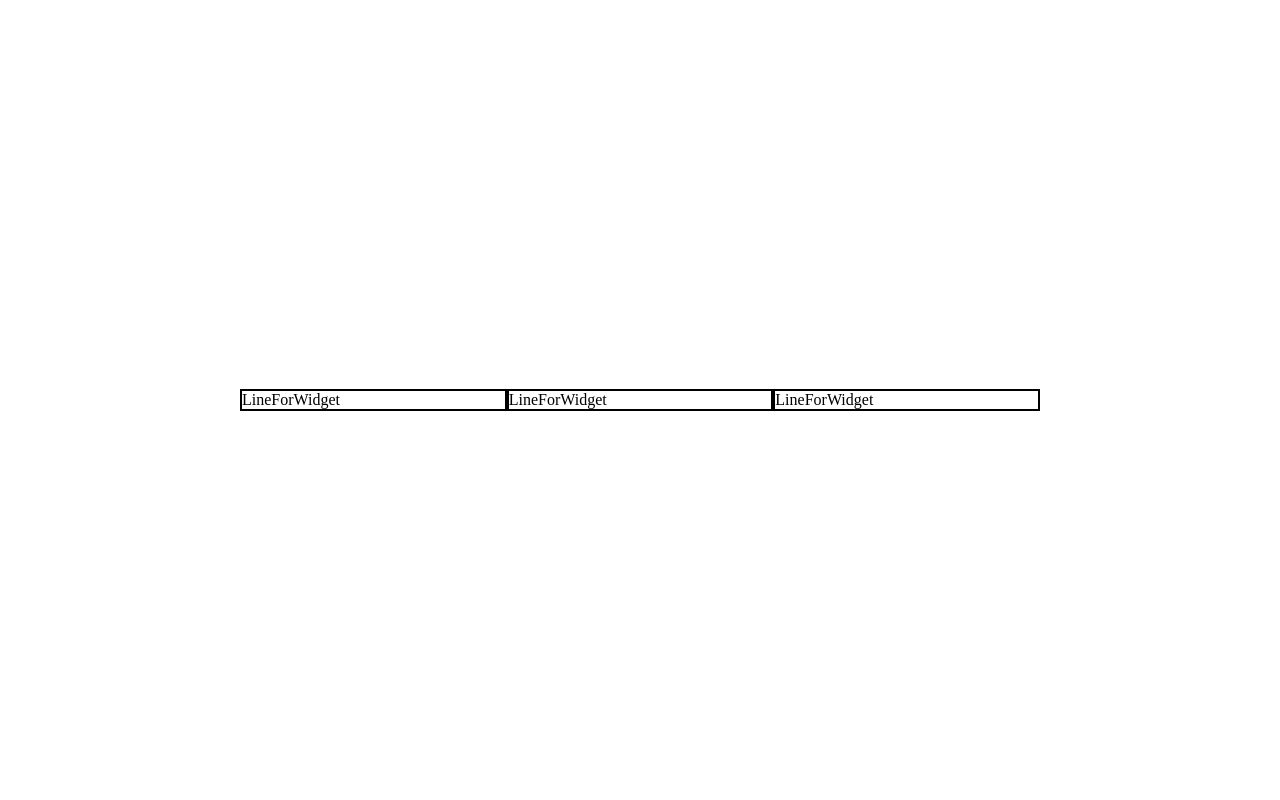
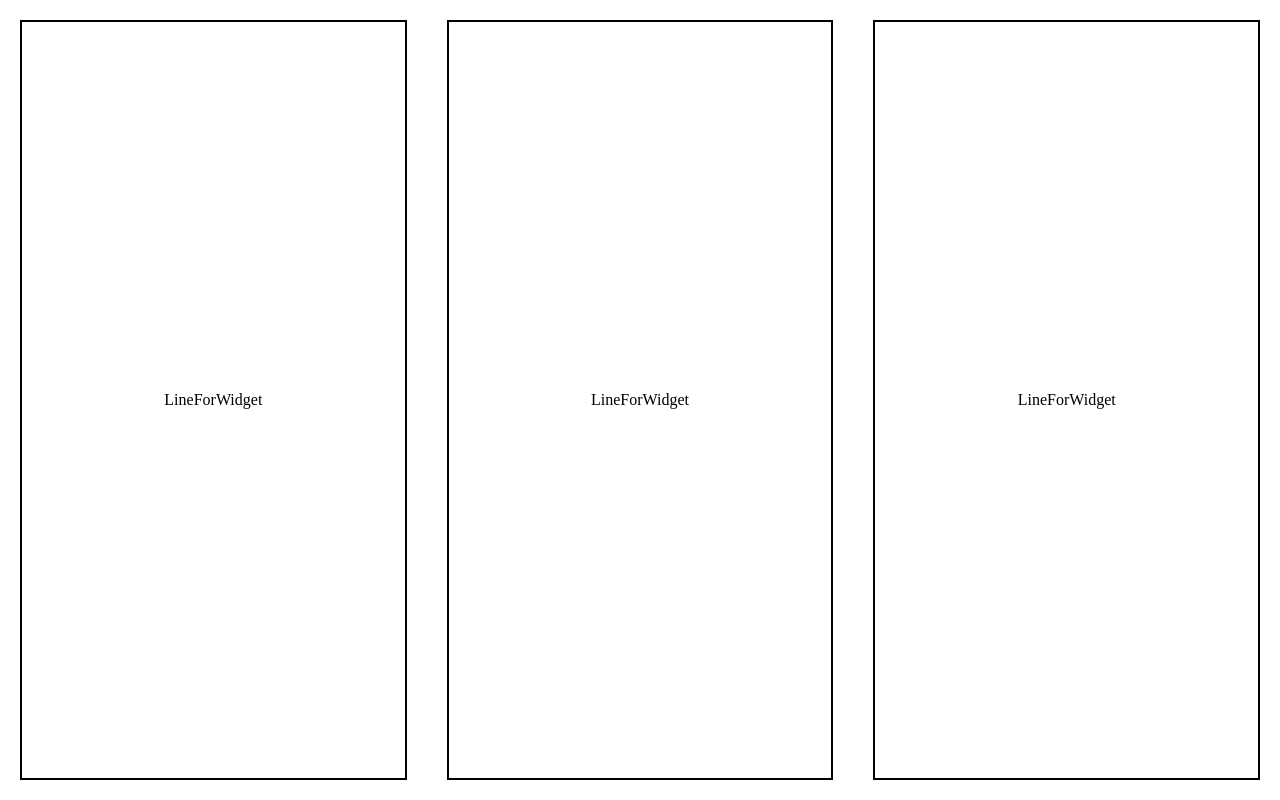
Before and after one commit to pipistrellla/udv-widget-app, a React (Create React App) app: page / in a window 1280 px wide. Built offline with nearby package versions, Linux system fonts and the light colour scheme.

Commit message:
сделал структура прокта

```diff
--- a/src/app/styles/App.css
+++ b/src/app/styles/App.css
@@ -1,17 +1,7 @@
-* {
-  margin: 0;
-  padding: 0;
-}
-
-body {
-  min-width: 100%;
-  min-height: 100%;
-  display: flex;
-  align-items: center;
-  justify-content: center;
-}
+@import "reset";
+@import "variables";
 
 .App {
-  min-width: 100dvh;
-  min-height: 100dvh;
+  width: 100%;
+  height: 100%;
 }
--- /dev/null
+++ b/src/app/styles/reset.css
@@ -0,0 +1,13 @@
+* {
+    margin: 0;
+    padding: 0;
+    box-sizing: border-box;
+}
+
+input,
+button,
+textarea,
+select {
+    margin: 0;
+    font: inherit;
+}
--- /dev/null
+++ b/src/app/styles/variables.css
@@ -0,0 +1,12 @@
+:root {
+    --font-family-main: consolas, "Times New Roman", serif;
+
+    --font-size-m: 16px;
+    --font-line-m: 24px;
+    --font-m: var(--font-size-m) / var(--font-line-m) var(--font-family-main);
+    --font-size-l: 24px;
+    --font-line-l: 32px;
+    --font-l: var(--font-size-l) / var(--font-line-l) var(--font-family-main);
+
+    --line-for-widget-height: 95%;
+}
--- a/src/page/MainPage/ui/MainPage.module.css
+++ b/src/page/MainPage/ui/MainPage.module.css
@@ -1,5 +1,6 @@
 .MainPage{
     height: 100dvh;
+    width: 100%;
     display: flex;
     justify-content: center;
     align-items: center;
--- a/src/page/MainPage/ui/MainPage.tsx
+++ b/src/page/MainPage/ui/MainPage.tsx
@@ -1,5 +1,5 @@
 import React, { FC } from 'react';
-import { LineForWidget } from '../../../widget/LineForWidget';
+import { LineForWidget } from 'widget/LineForWidget';
 import cls from './MainPage.module.css';
 
 interface MainPageProps {
--- a/src/widget/LineForWidget/ui/LineForWidget.module.css
+++ b/src/widget/LineForWidget/ui/LineForWidget.module.css
@@ -1,4 +1,9 @@
 .LineForWidget {
+    margin:20px ;
     flex-grow: 1;
     border: solid 2px black;
+    height: var(--line-for-widget-height);
+    display: flex;
+    align-items: center;
+    justify-content: center;
 }
```
